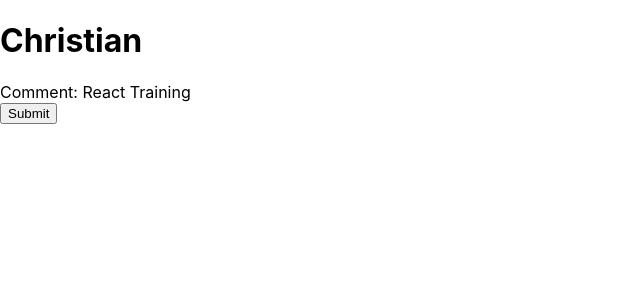
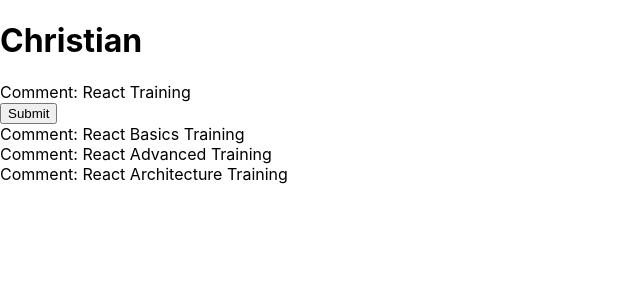
Before and after one commit to SuoraGmbH/react-workshop-2022-12-hl, a React (Create React App) app: page / in a window 1280 px wide. Shown: the top 300 px of the page, without its empty margins (0-640 px from the left). Built offline with nearby package versions, Linux system fonts and the light colour scheme.

Commit message:
Add TimeEntryList

```diff
--- a/src/App.tsx
+++ b/src/App.tsx
@@ -2,6 +2,7 @@ import React from "react";
 import TimeEntryView from "./component/TimeEntryView";
 import { TimeEntry } from "./domain/TimeEntry";
 import TimeEntryForm from "./component/TimeEntryForm";
+import TimeEntryList from "./component/TimeEntryList";
 
 function App() {
   const timeEntry: TimeEntry = {
@@ -28,6 +29,7 @@ function App() {
       <h1>Christian</h1>
       <TimeEntryView timeEntry={timeEntry} />
       <TimeEntryForm onAddTimeEntry={handleAddTimeEntry} />
+      <TimeEntryList />
     </div>
   );
 }
--- /dev/null
+++ b/src/component/TimeEntryList.tsx
@@ -0,0 +1,36 @@
+import React from "react";
+import { TimeEntry } from "../domain/TimeEntry";
+import TimeEntryView from "./TimeEntryView";
+
+const TimeEntryList: React.FunctionComponent = () => {
+  const timeEntries: TimeEntry[] = [
+    {
+      id: "adhsjioasd",
+      comment: "React Basics Training",
+      start: new Date(),
+      end: new Date(),
+    },
+    {
+      id: "adhsjioasdasadsd",
+      comment: "React Advanced Training",
+      start: new Date(),
+      end: new Date(),
+    },
+    {
+      id: "adh42342sjioasd",
+      comment: "React Architecture Training",
+      start: new Date(),
+      end: new Date(),
+    },
+  ];
+
+  return (
+    <>
+      {timeEntries.map((timeEntry) => (
+        <TimeEntryView key={timeEntry.id} timeEntry={timeEntry} />
+      ))}
+    </>
+  );
+};
+
+export default TimeEntryList;
```
